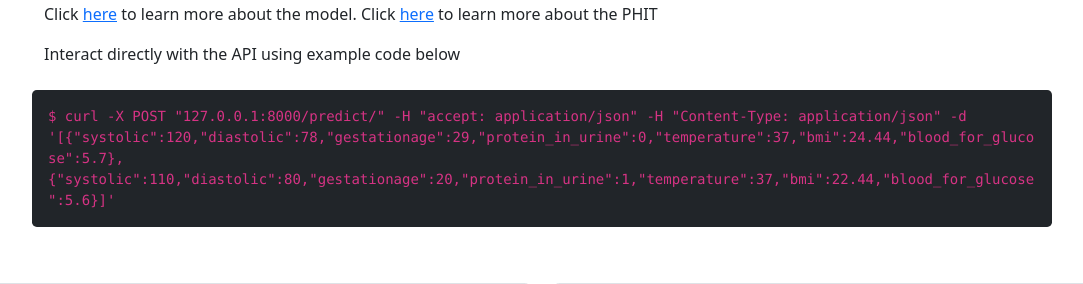
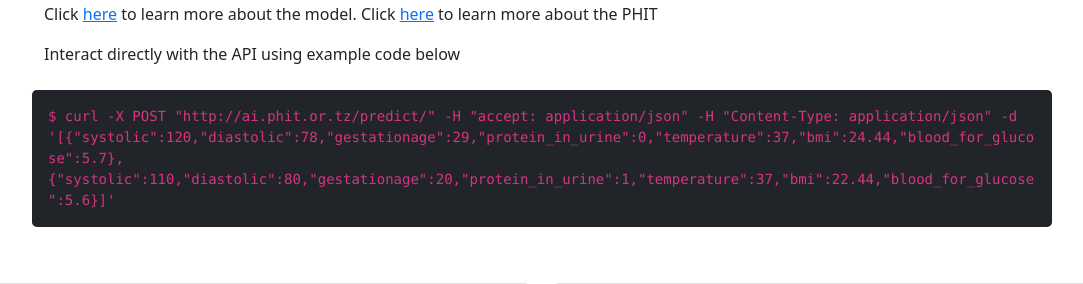
Before and after one commit to ilyatuu/mmama, a FastAPI app: page / in a window 1280 px wide. Shown: the part 321-605 px from the top of the page, without its empty margins (98-1181 px from the left). Run offline with FastAPI, Linux system fonts and the light colour scheme; parts of the project's set-up code (start-up, migrations or seed data) failed here and were passed over.

Commit message:
updated the code block

```diff
--- a/templates/home.html
+++ b/templates/home.html
@@ -42,7 +42,7 @@
                 </div>
                 <div class="col-md-12 p-3 mb-2 bg-dark text-white rounded-3 text-start">
                     <code>
-                        $ curl -X POST "127.0.0.1:8000/predict/" -H "accept: application/json" -H "Content-Type: application/json" -d '[{"systolic":120,"diastolic":78,"gestationage":29,"protein_in_urine":0,"temperature":37,"bmi":24.44,"blood_for_glucose":5.7},{"systolic":110,"diastolic":80,"gestationage":20,"protein_in_urine":1,"temperature":37,"bmi":22.44,"blood_for_glucose":5.6}]'
+                        $ curl -X POST "http://ai.phit.or.tz/predict/" -H "accept: application/json" -H "Content-Type: application/json" -d '[{"systolic":120,"diastolic":78,"gestationage":29,"protein_in_urine":0,"temperature":37,"bmi":24.44,"blood_for_glucose":5.7},{"systolic":110,"diastolic":80,"gestationage":20,"protein_in_urine":1,"temperature":37,"bmi":22.44,"blood_for_glucose":5.6}]'
                     </code>
                 </div>
               </div>
```
